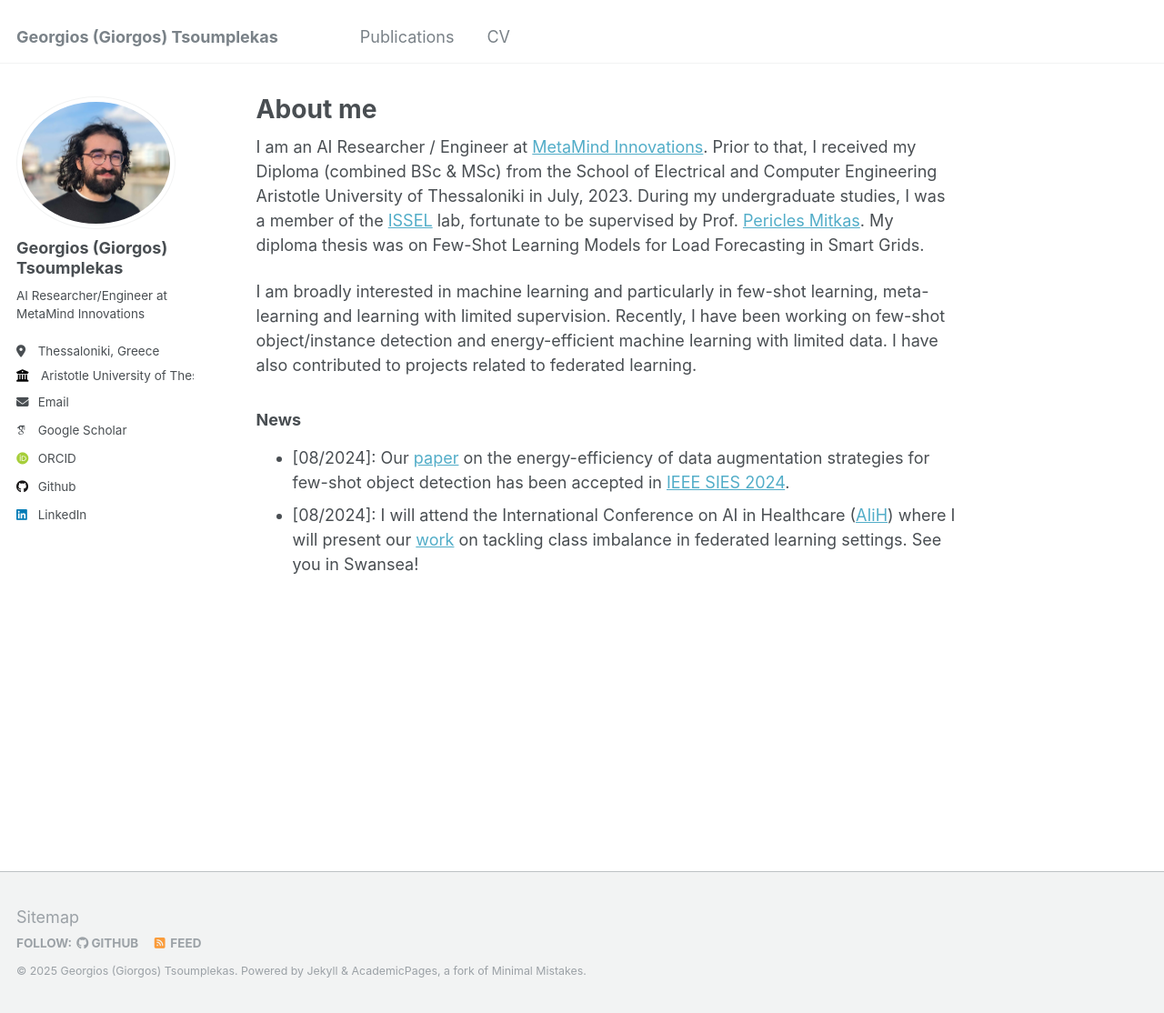
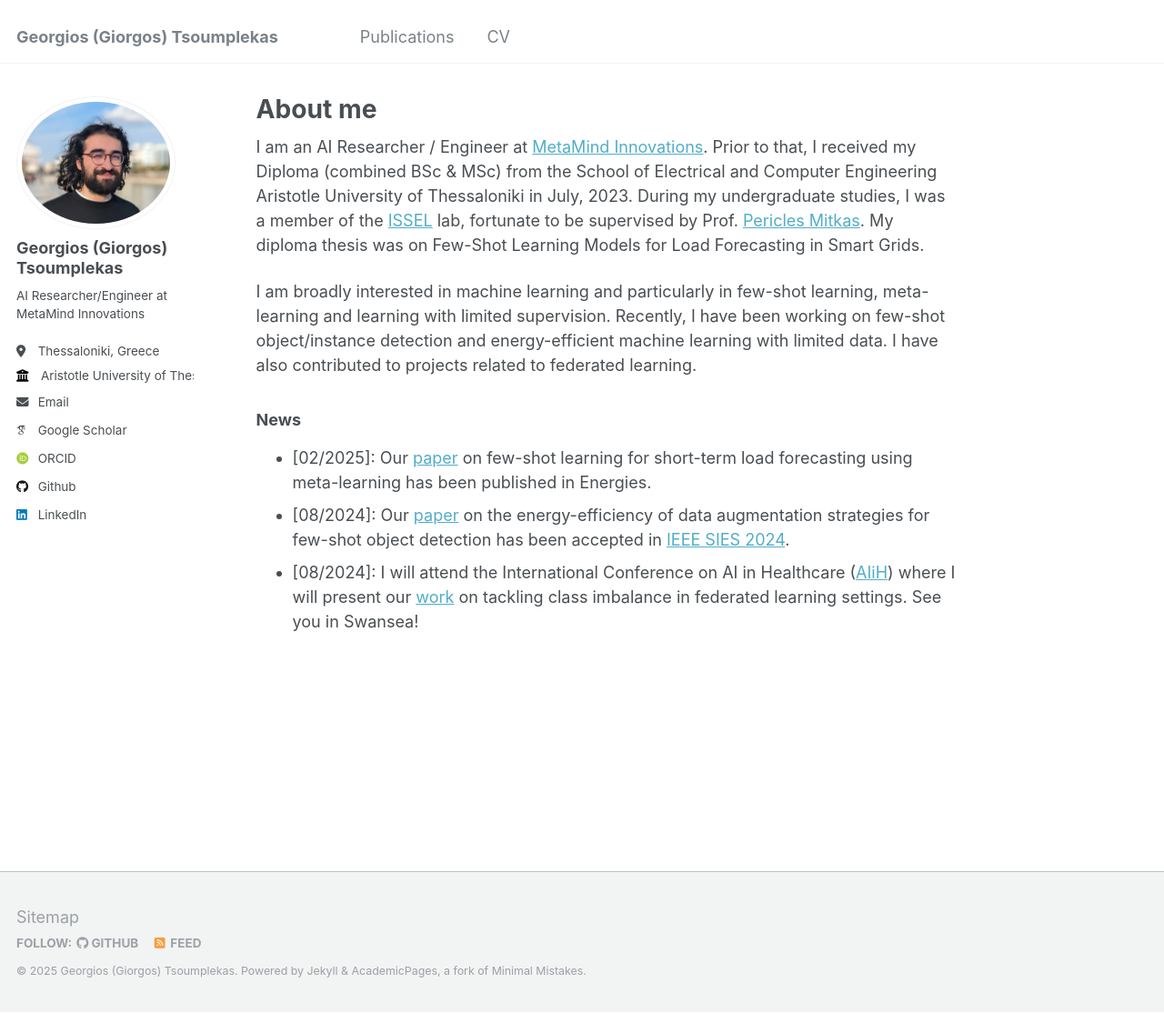
Before and after one commit to GeorgeTsoumplekas/GeorgeTsoumplekas.github.io, a Jekyll site: the page built from _pages/about.md, in a window 1280 px wide and 1114 px high. Shown: the whole window at 91% size. Built offline with Jekyll 4.4.1, drawn with Linux system fonts in a browser that asks for light colours; some web fonts are replaced.

Commit message:
Update about.md

```diff
--- a/_pages/about.md
+++ b/_pages/about.md
@@ -13,6 +13,6 @@ I am an AI Researcher / Engineer at [MetaMind Innovations](https://metamind.gr/e
 I am broadly interested in machine learning and particularly in few-shot learning, meta-learning and learning with limited supervision. Recently, I have been working on few-shot object/instance detection and energy-efficient machine learning with limited data. I have also contributed to projects related to federated learning.
 
 ### News
-
+* \[02/2025\]: Our [paper](https://www.mdpi.com/1996-1073/18/3/742) on few-shot learning for short-term load forecasting using meta-learning has been published in Energies.
 * \[08/2024\]: Our [paper](https://www.arxiv.org/pdf/2408.10940) on the energy-efficiency of data augmentation strategies for few-shot object detection has been accepted in [IEEE SIES 2024](https://ieee-sies.org/).
 * \[08/2024\]: I will attend the International Conference on AI in Healthcare ([AIiH](https://aiih.cc/)) where I will present our [work](https://arxiv.org/pdf/2405.20430) on tackling class imbalance in federated learning settings. See you in Swansea!
```
